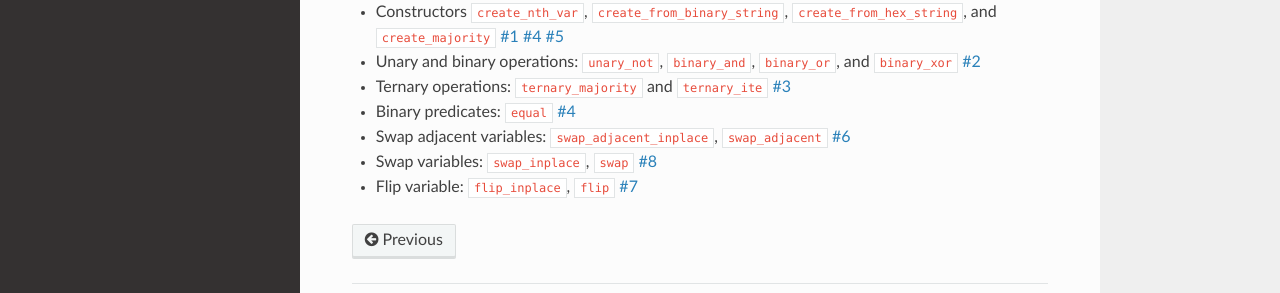
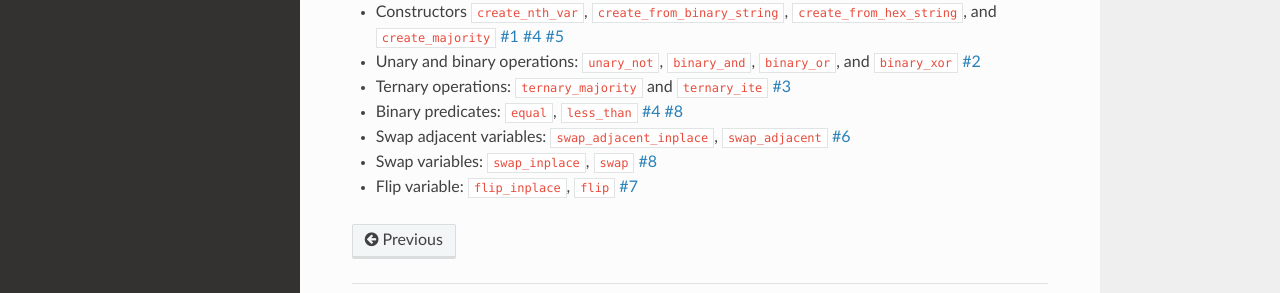
Before and after one commit to msoeken/kitty, a Sphinx documentation site: the page built from docs/changelog.rst, in a window 1280 px wide. Shown: the part 290-583 px from the top of the page. Built offline with Sphinx 7.4.7 and the Read the Docs theme 2.0.0, drawn with Linux system fonts in a browser that asks for light colours.

Commit message:
Lexicographically comparison of truth tables: `less_than`.

```diff
--- a/docs/changelog.rst
+++ b/docs/changelog.rst
@@ -22,8 +22,9 @@
 * Ternary operations: ``ternary_majority`` and ``ternary_ite``
   `#3 <https://github.com/msoeken/kitty/pull/3>`_
 
-* Binary predicates: ``equal``
+* Binary predicates: ``equal``, ``less_than``
   `#4 <https://github.com/msoeken/kitty/pull/4>`_
+  `#8 <https://github.com/msoeken/kitty/pull/8>`_
 
 * Swap adjacent variables: ``swap_adjacent_inplace``, ``swap_adjacent``
   `#6 <https://github.com/msoeken/kitty/pull/6>`_
```
Also changed, not shown: 1 other file.
